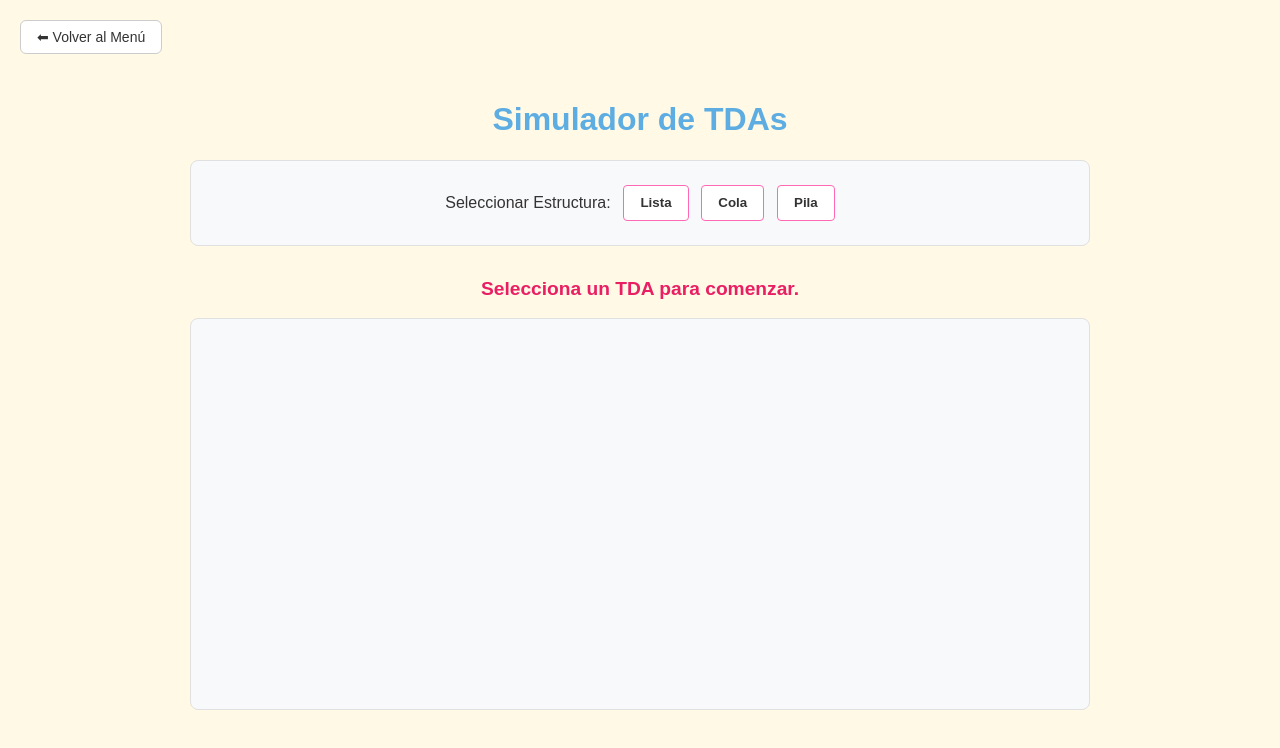
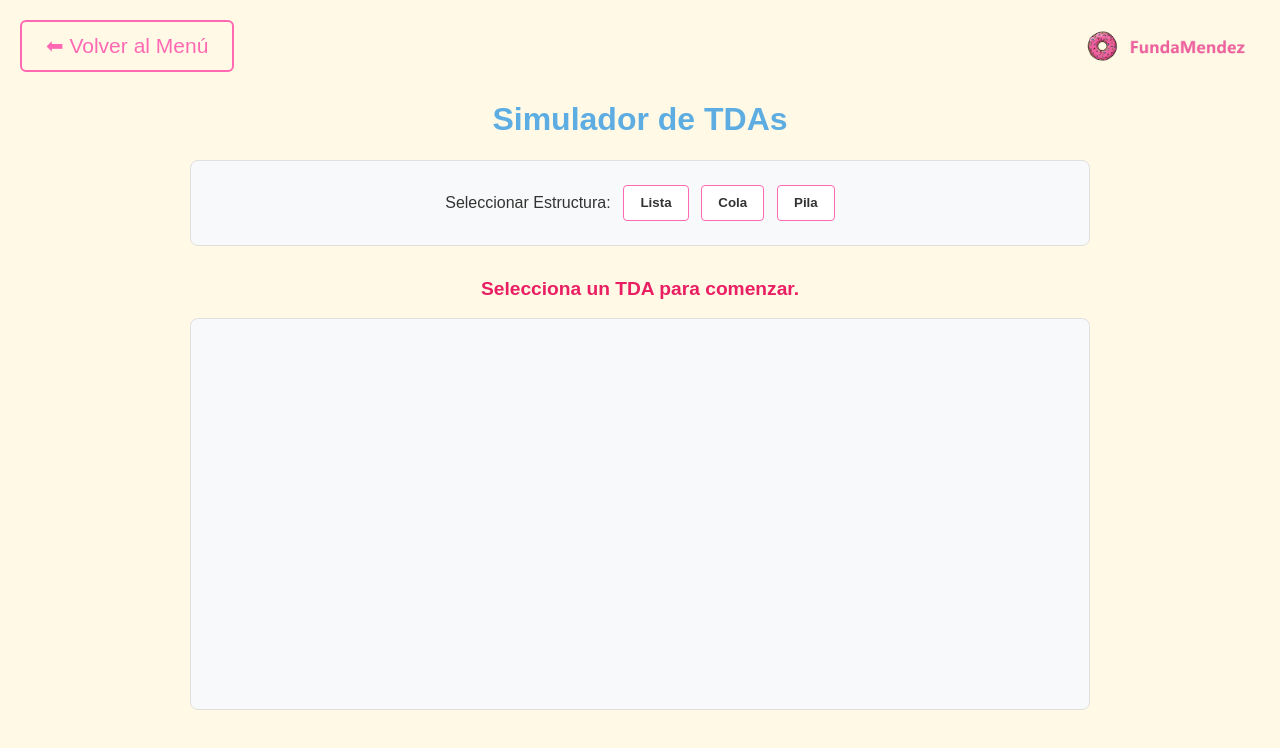
Before and after one commit to fundamendez/simuladores-publicos, a plain HTML site: page simulador-tdas/index.html in a window 1280 px wide. Drawn offline with Linux system fonts and the light colour scheme.

Commit message:
Terminado el nuevo estilo de la página

```diff
--- a/simulador-busquedas/styles.css
+++ b/simulador-busquedas/styles.css
@@ -14,22 +14,30 @@ body {
     top: 20px;
     left: 20px;
     display: inline-block;
-    padding: 8px 16px;
-    background-color: #ffffff;
-    color: #333333;
+    padding: 12px 24px;
+    background-color: transparent;
+    color: #FF69B4;
     text-decoration: none;
     border-radius: 6px;
-    font-size: 14px;
-    border: 1px solid #cccccc;
+    font-size: 21px;
+    border: 2px solid #FF69B4;
     transition: all 0.2s ease;
     z-index: 1000;
 }
 
 .btn-volver-sim:hover {
-    background-color: #f8f9fa;
-    border-color: #5DADE2;
-    color: #5DADE2;
-    box-shadow: 0 4px 8px rgba(0, 0, 0, 0.1);
+    background-color: rgba(255, 105, 180, 0.1);
+    color: #E91E63;
+    border-color: #E91E63;
+    box-shadow: 0 4px 8px rgba(255, 105, 180, 0.2);
+}
+
+.logo-top-right {
+    position: absolute;
+    top: 20px;
+    right: 20px;
+    height: 52px;
+    z-index: 1000;
 }
 
 /* ==============================
@@ -273,4 +281,6 @@ input[type="number"] {
         overflow-x: auto;
         justify-content: flex-start;
     }
+
+    .logo-top-right {display: none;}
 }
--- a/simulador-memoria-ram/styles.css
+++ b/simulador-memoria-ram/styles.css
@@ -29,22 +29,30 @@ body {
     top: 20px;
     left: 20px;
     display: inline-block;
-    padding: 8px 16px;
-    background-color: #ffffff;
-    color: #333333;
+    padding: 12px 24px;
+    background-color: transparent;
+    color: #FF69B4;
     text-decoration: none;
     border-radius: 6px;
-    font-size: 14px;
-    border: 1px solid #cccccc;
+    font-size: 21px;
+    border: 2px solid #FF69B4;
     transition: all 0.2s ease;
     z-index: 1000;
 }
 
 .btn-volver-sim:hover {
-    background-color: #f8f9fa;
-    border-color: #5DADE2;
-    color: #5DADE2;
-    box-shadow: 0 4px 8px rgba(0, 0, 0, 0.1);
+    background-color: rgba(255, 105, 180, 0.1);
+    color: #E91E63;
+    border-color: #E91E63;
+    box-shadow: 0 4px 8px rgba(255, 105, 180, 0.2);
+}
+
+.logo-top-right {
+    position: absolute;
+    top: 20px;
+    right: 20px;
+    height: 52px;
+    z-index: 1000;
 }
 
 .container {
@@ -317,4 +325,5 @@ input:checked + .slider:before {
     .cell { padding: 5px; }
     .cell .value { font-size: 0.9rem; }
     .cell .address { font-size: 0.65rem; }
+    .logo-top-right {display: none;}
 }
--- a/simulador-ordenamientos/styles.css
+++ b/simulador-ordenamientos/styles.css
@@ -14,22 +14,30 @@ body {
     top: 20px;
     left: 20px;
     display: inline-block;
-    padding: 8px 16px;
-    background-color: #ffffff;
-    color: #333333;
+    padding: 12px 24px;
+    background-color: transparent;
+    color: #FF69B4;
     text-decoration: none;
     border-radius: 6px;
-    font-size: 14px;
-    border: 1px solid #cccccc;
+    font-size: 21px;
+    border: 2px solid #FF69B4;
     transition: all 0.2s ease;
     z-index: 1000;
 }
 
 .btn-volver-sim:hover {
-    background-color: #f8f9fa;
-    border-color: #5DADE2;
-    color: #5DADE2;
-    box-shadow: 0 4px 8px rgba(0, 0, 0, 0.1);
+    background-color: rgba(255, 105, 180, 0.1);
+    color: #E91E63;
+    border-color: #E91E63;
+    box-shadow: 0 4px 8px rgba(255, 105, 180, 0.2);
+}
+
+.logo-top-right {
+    position: absolute;
+    top: 20px;
+    right: 20px;
+    height: 52px;
+    z-index: 1000;
 }
 
 /* ==============================
@@ -268,4 +276,6 @@ input[type="number"] {
         overflow-x: auto;
         justify-content: flex-start;
     }
+
+    .logo-top-right {display: none;}
 }
--- a/simulador-tdas/index.html
+++ b/simulador-tdas/index.html
@@ -9,6 +9,7 @@
 </head>
 <body>
     <a href="../index.html" class="btn-volver-sim">⬅ Volver al Menú</a>
+    <img src="../assets/img/fundamendez-logo.png" alt="Logo FundaMendez" class="logo-top-right">
 
     <div class="container">
         <h1>Simulador de TDAs</h1>
--- a/simulador-tdas/styles.css
+++ b/simulador-tdas/styles.css
@@ -14,22 +14,30 @@ body {
     top: 20px;
     left: 20px;
     display: inline-block;
-    padding: 8px 16px;
-    background-color: #ffffff;
-    color: #333333;
+    padding: 12px 24px;
+    background-color: transparent;
+    color: #FF69B4;
     text-decoration: none;
     border-radius: 6px;
-    font-size: 14px;
-    border: 1px solid #cccccc;
+    font-size: 21px;
+    border: 2px solid #FF69B4;
     transition: all 0.2s ease;
     z-index: 1000;
 }
 
 .btn-volver-sim:hover {
-    background-color: #f8f9fa;
-    border-color: #5DADE2;
-    color: #5DADE2;
-    box-shadow: 0 4px 8px rgba(0, 0, 0, 0.1);
+    background-color: rgba(255, 105, 180, 0.1);
+    color: #E91E63;
+    border-color: #E91E63;
+    box-shadow: 0 4px 8px rgba(255, 105, 180, 0.2);
+}
+
+.logo-top-right {
+    position: absolute;
+    top: 20px;
+    right: 20px;
+    height: 52px;
+    z-index: 1000;
 }
 
 /* ==============================
@@ -324,4 +332,5 @@ input[type="number"] {
     .playback-controls { flex-wrap: wrap; }
     .playback-controls button { flex: 1 1 auto; margin: 0.25rem !important; }
     .tda-container { justify-content: flex-start; }
+    .logo-top-right {display: none;}
 }
```
Also changed, not shown: simulador-busquedas/index.html (+1 -0 lines), simulador-memoria-ram/index.html (+1 -0 lines), simulador-ordenamientos/index.html (+1 -0 lines), assets/img/fundamendez-logo.png (added).
